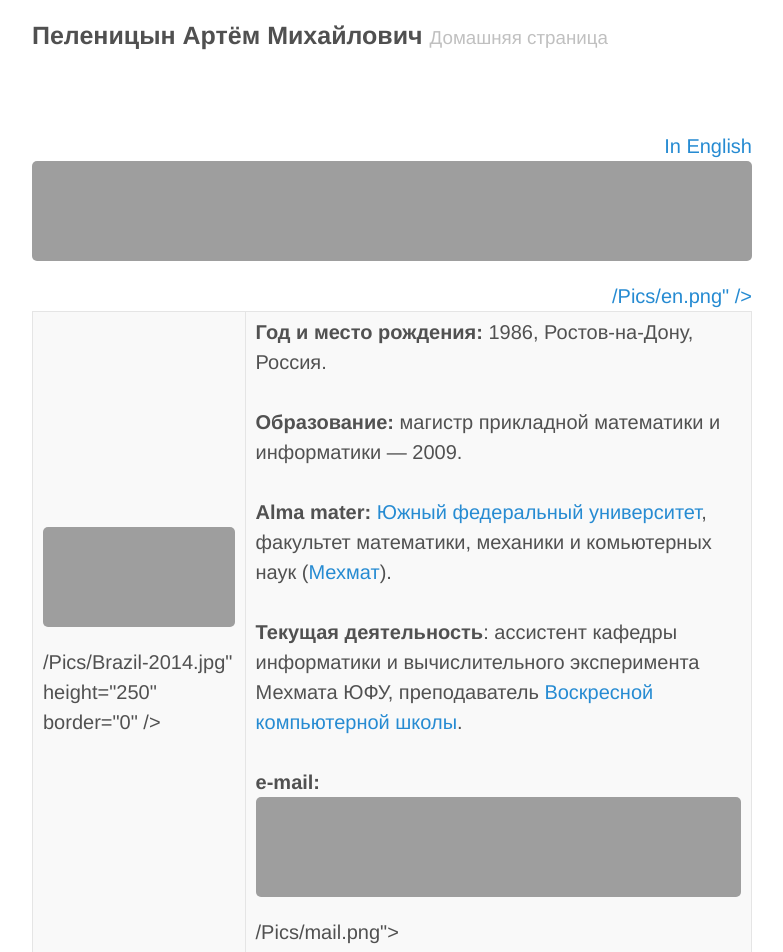
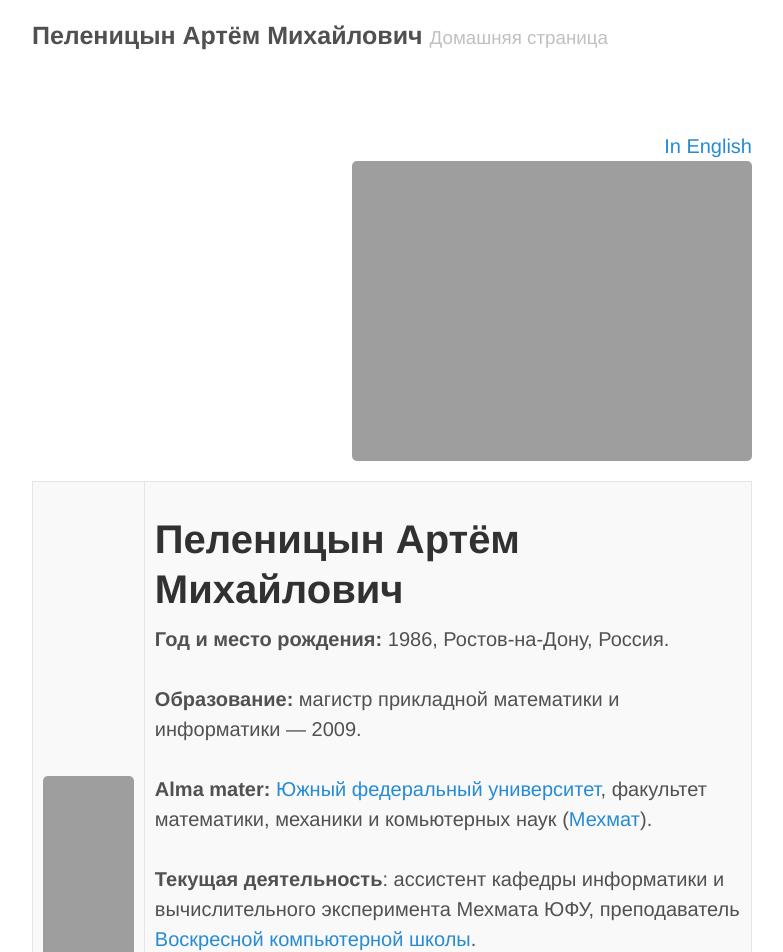
Before and after one commit to ulysses4ever/ulysses.mmcs.sfedu.ru, a Jekyll site: the page built from index.html, in a window 1280 px wide. Shown: the top 952 px of the page, without its empty margins (248-1031 px from the left). Built offline with Jekyll 4.4.1, drawn with Linux system fonts in a browser that asks for light colours; Markdown is read by kramdown in place of the engine named in the settings; some of the changed text lies outside the part shown.

Commit message:
Try to fix site.baseurl invocation #2

```diff
--- a/index.html
+++ b/index.html
@@ -2,29 +2,30 @@
 layout: default
 title: Home
 ---
-<div align="right"><a href="index.en.html">In English <img src="{% site.baseurl %}/Pics/en.png" /></a></div>
+<div align="right"><a href="index.en.html">In English <img src="{{ site.baseurl }}/Pics/en.png" /></a></div>
 <table cellspacing="6px">
 	<tr>
 	<td>
-		<img src="{% site.baseurl %}/Pics/Brazil-2014.jpg" height="250" border="0" />
+		<img src="{{ site.baseurl }}/Pics/Brazil-2014.jpg" height="250" border="0" />
 	</td>
 	<td valign="top">
+		<h1>Пеленицын Артём Михайлович</h1>
 		<b>Год и место рождения:</b> 1986, Ростов-на-Дону, Россия.<br/><br/>
 		<b>Образование:</b> магистр прикладной математики и информатики — 2009.<br/><br/>
 		<b>Alma mater:</b> <a href="http://sfedu.ru">Южный федеральный университет</a>, факультет математики, механики и комьютерных наук (<a href="http://mmcs.sfedu.ru">Мехмат</a>).<br/><br/>
 		<b>Текущая деятельность</b>: ассистент кафедры информатики и вычислительного эксперимента Мехмата ЮФУ, преподаватель <a href="http://sunschool.math.sfedu.ru/">Воскресной компьютерной школы</a>.<br/><br/>
-		<b>e-mail:</b> <img src="{% site.baseurl %}/Pics/mail.png">
+		<b>e-mail:</b> <img src="{{ site.baseurl }}/Pics/mail.png">
 	</td>
 </table>
 <ul>
 	<!--li><a href="Edu/qual-projects-2011.pdf">Проекты квалификационных работ 2011</a></li-->
-	<li><a href="{% site.baseurl %}/cv.pdf">Curriculum Vitæ [PDF]</a></li>
-	<li><a href="{% site.baseurl %}/papers.html">Публикации, выступления, etc.</a></li>
-	<li><a href="{% site.baseurl %}/teaching">Преподавание</a></li>
-	<li><a href="{% site.baseurl %}/timetable.html">Расписание занятий на мехмате</a></li>
+	<li><a href="{{ site.baseurl }}/cv.pdf">Curriculum Vitæ [PDF]</a></li>
+	<li><a href="{{ site.baseurl }}/papers.html">Публикации, выступления, etc.</a></li>
+	<li><a href="{{ site.baseurl }}/teaching">Преподавание</a></li>
+	<li><a href="{{ site.baseurl }}/timetable.html">Расписание занятий на мехмате</a></li>
 	<!--li><a href="timetable.html">Расписание</a></li-->
-	<li><a href="{% site.baseurl %}/projects">Проекты</a></li>
-	<li><a href="{% site.baseurl %}/links.html">Ссылки</a></li>
+	<li><a href="{{ site.baseurl }}/projects">Проекты</a></li>
+	<li><a href="{{ site.baseurl }}/links.html">Ссылки</a></li>
 </ul>
 
 <table><tr valign="top">
```
